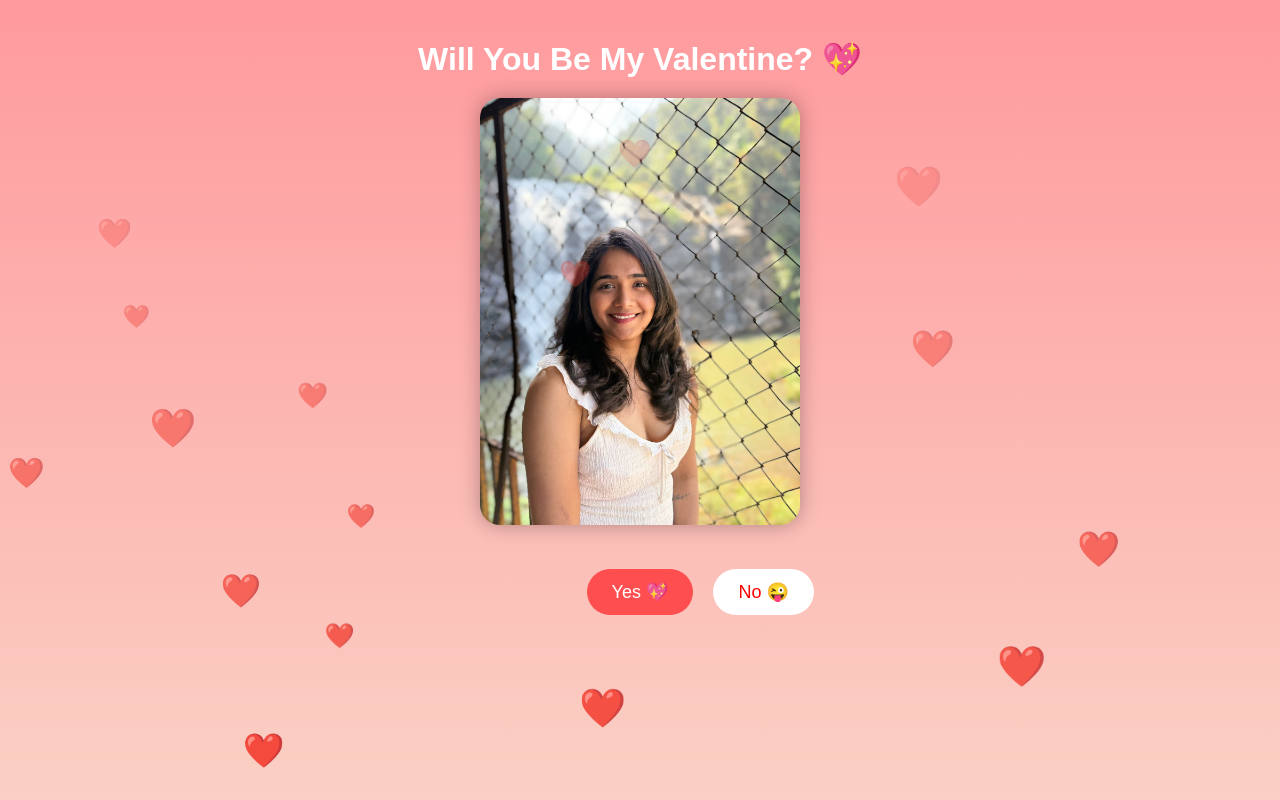
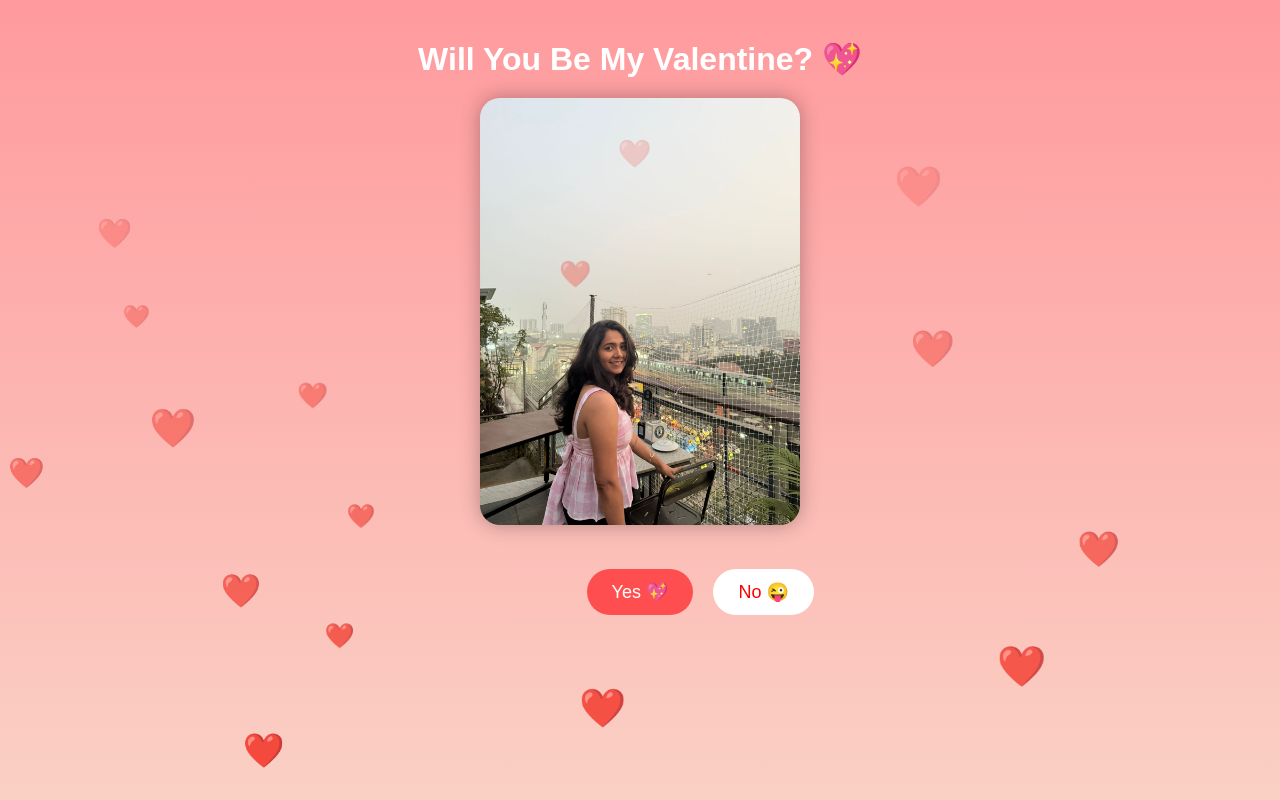
Before and after one commit to HEMANTH-NAIK/valentine, a plain HTML site: page index.html in a window 1280 px wide. Drawn offline with Linux system fonts and the light colour scheme.

Commit message:
Update index.html

```diff
--- a/index.html
+++ b/index.html
@@ -100,12 +100,10 @@ button {
     <h1>Will You Be My Valentine? 💖</h1>
 
     <!-- ✅ FIXED GOOGLE DRIVE IMAGE LINK -->
-    <img
-        src="isha.jpeg"
+    <img src="isha1.jpeg"
         class="main-img"
         alt="Valentine Image"
-        onerror="this.src='https://via.placeholder.com/320x400/ff4e50/ffffff?text=My+Valentine+❤️';"
-    >
+        onerror="this.src='https://via.placeholder.com/320x400/ff4e50/ffffff?text=My+Valentine+❤️';">
 
     <div style="margin-top:30px;">
         <button id="yesBtn">Yes 💖</button>
```
